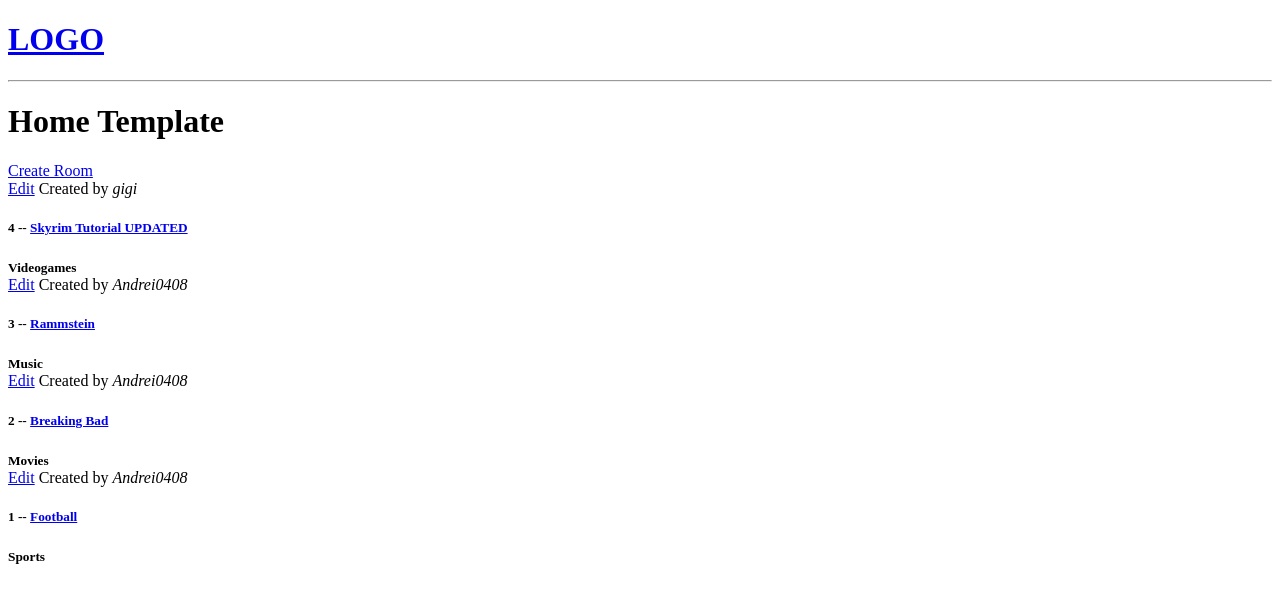
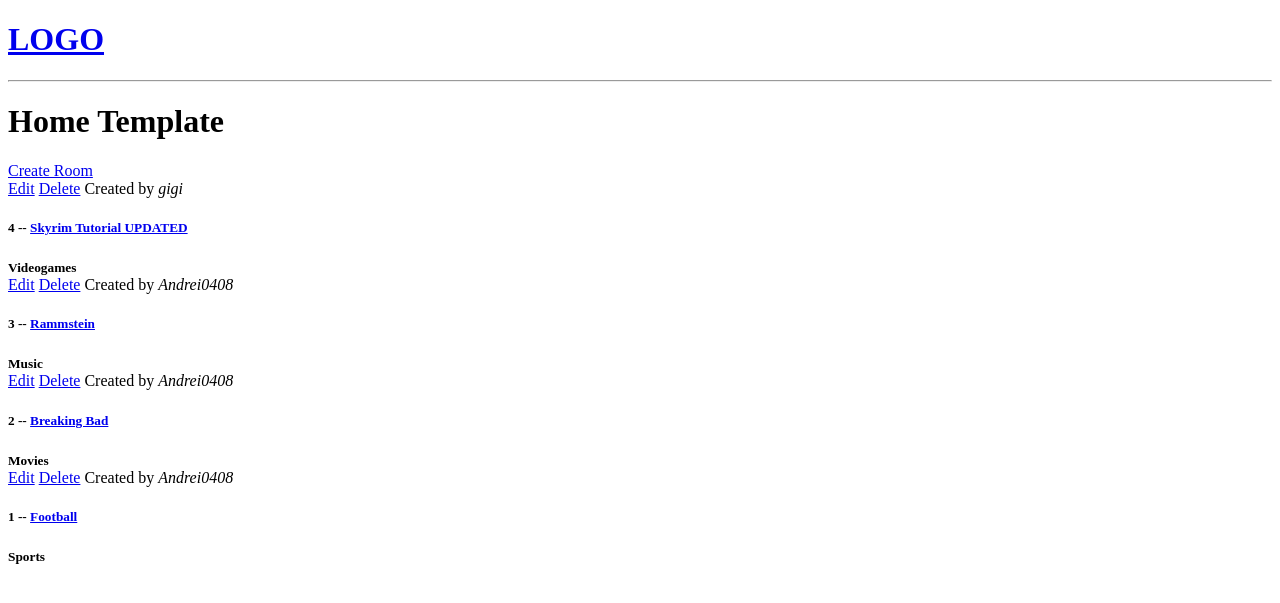
Before and after one commit to Andrei481/SocialMediaWebsite, a Django app: page / in a window 1280 px wide. Shown: the top 603 px of the page. Run offline with Django 4.2, Linux system fonts and the light colour scheme; data comes from the database, SQL or seed files in the repository; both versions use the stored data as it was after the commit.

Commit message:
added delete room feature

```diff
--- a/base/templates/base/home.html
+++ b/base/templates/base/home.html
@@ -12,6 +12,7 @@
         {% for room in rooms %}
             <div>
                 <a href="{% url 'update-room' room.id %}">Edit</a>
+                <a href="{% url 'delete-room' room.id %}">Delete</a>
                 <span>Created by <i>{{room.host.username}}</i></span>
                 <h5>{{room.id}} -- <a href="{% url 'room' room.id %}">{{room.name}}</a></h5>
                 <small><b>{{room.topic.name}}</b></small>
--- a/base/urls.py
+++ b/base/urls.py
@@ -6,4 +6,5 @@ urlpatterns = [
     path('room/<str:pk>/', views.room, name="room"),
     path('create-room/', views.createRoom, name="create-room"),
     path('update-room/<str:pk>/', views.updateRoom, name="update-room"),
+    path('delete-room/<str:pk>/', views.deleteRoom, name="delete-room"),
 ]
--- a/base/views.py
+++ b/base/views.py
@@ -43,3 +43,10 @@ def updateRoom(request, pk):
 
     context = {'form': form}
     return render(request, 'base/room_form.html', context)
+
+def deleteRoom(request, pk):
+    room = Room.objects.get(id=pk)
+    if request.method == 'POST':
+        room.delete()
+        return redirect('home')
+    return render(request, 'base/delete.html', {'obj':room})
```
Also changed, not shown: base/templates/base/delete.html (added, +12 -0 lines), db.sqlite3.
